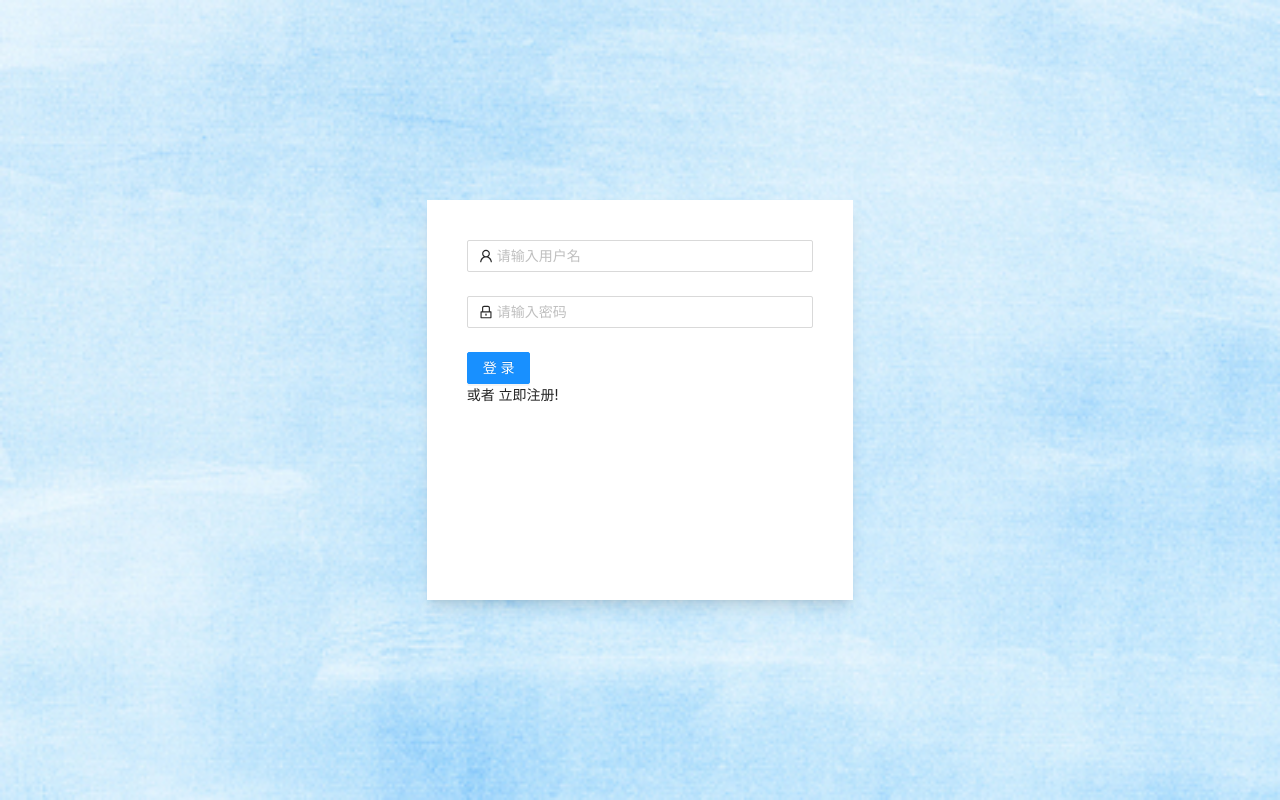
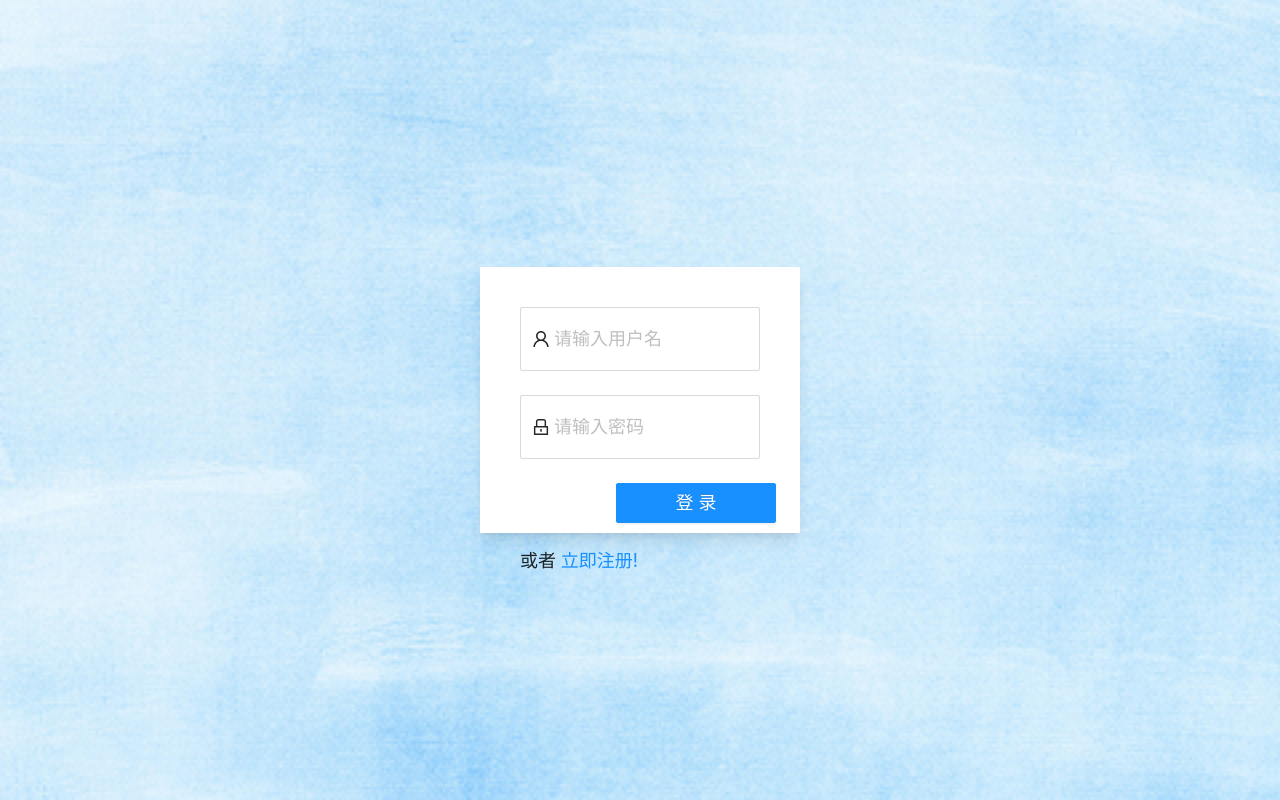
Before and after one commit to chliyang/my-app2, a React (Create React App) app: page /example/login in a window 1280 px wide. Built offline with nearby package versions, Linux system fonts and the light colour scheme.

Commit message:
style: add style for login page

```diff
--- a/src/components/my-form.tsx
+++ b/src/components/my-form.tsx
@@ -15,6 +15,7 @@ interface IMyFormProps {
   handleSubmit: () => void;
   title?: string,
   isLogin?: boolean,
+  inputClassName?: string,
   showConfirmPassword?: boolean,
   showEmail?: boolean,
   showPhone?: boolean,
@@ -34,12 +35,12 @@ const MyForm: React.FC<IMyFormProps> = ({
   showPhone = false,
   handleSubmit,
   setEmail,
-  setPhoneNumber
+  setPhoneNumber,
+  inputClassName
 }) => {
   return (
     <Form
       name="my-form"
-      className="register-form"
       initialValues={{ remember: true }}
       onFinish={handleSubmit}
     >
@@ -52,6 +53,7 @@ const MyForm: React.FC<IMyFormProps> = ({
         ]}
       >
         <Input
+          className={inputClassName}
           prefix={<UserOutlined className="site-form-item-icon" />}
           onChange={(e) => setUsername(e.target.value)}
           placeholder="请输入用户名"
@@ -62,6 +64,7 @@ const MyForm: React.FC<IMyFormProps> = ({
         rules={[{ required: true, message: "请输入密码!" }]}
       >
         <Input
+          className={inputClassName}
           prefix={<LockOutlined className="site-form-item-icon" />}
           onChange={(e) => setPassword(e.target.value)}
           type="password"
@@ -88,6 +91,7 @@ const MyForm: React.FC<IMyFormProps> = ({
         ]}
       >
         <Input
+          className={inputClassName}
           prefix={<LockOutlined className="site-form-item-icon" />}
           type="password"
           placeholder="请二次确认您的密码"
@@ -108,6 +112,7 @@ const MyForm: React.FC<IMyFormProps> = ({
         ]}
       >
         <Input
+          className={inputClassName}
           prefix={<MailOutlined className="site-form-item-icon" />}
           placeholder="请输入邮箱地址"
           onChange={(e) => setEmail?.(e.target.value)}
@@ -127,16 +132,17 @@ const MyForm: React.FC<IMyFormProps> = ({
         ]}
       >
         <Input
+          className={inputClassName}
           prefix={<PhoneOutlined className="site-form-item-icon" />}
           placeholder="请输入您的电话号码"
           onChange={(e) => setPhoneNumber?.(e.target.value)}
         />
       </Form.Item>}
       <Form.Item>
-        <Button type="primary" htmlType="submit" className="login-form-button">
+        <Button type="primary" htmlType="submit" className="login-form-button w-40 h-10 ml-24 text-lg">
           {buttonText}
         </Button>
-        {isLogin && <div>
+        {isLogin && <div className="text-lg mt-6">
           或者 <a href="/register">立即注册!</a>
         </div>}
       </Form.Item>
--- a/src/index.css
+++ b/src/index.css
@@ -5,4 +5,5 @@
 
 #root{
   height: 100%;
+  /* color: #1a82e4; */
 }
--- a/src/pages/login-page/login-page.tsx
+++ b/src/pages/login-page/login-page.tsx
@@ -5,8 +5,9 @@ import useLoginPage from "./hooks/use-login-page";
 const LoginPage: React.FC = () => {
   const { loading, setPassword, setUsername, handleLogin } = useLoginPage();
   return (
-    <div className="box-border h-1/2 w-1/2 lg:w-1/3 bg-white shadow-lg p-10">
+    <div className="box-border h-1/3 w-1/2 lg:w-1/4 bg-white shadow-lg p-10 text-lg">
       <MyForm
+        inputClassName="h-16 w-full text-lg"
         loading={loading}
         isLogin={true}
         buttonText={"登录"}
--- a/tailwind.config.js
+++ b/tailwind.config.js
@@ -7,5 +7,8 @@ module.exports = {
       }
     }
   },
+  corePlugins: {
+    preflight: false
+  },
   plugins: []
 };
```
